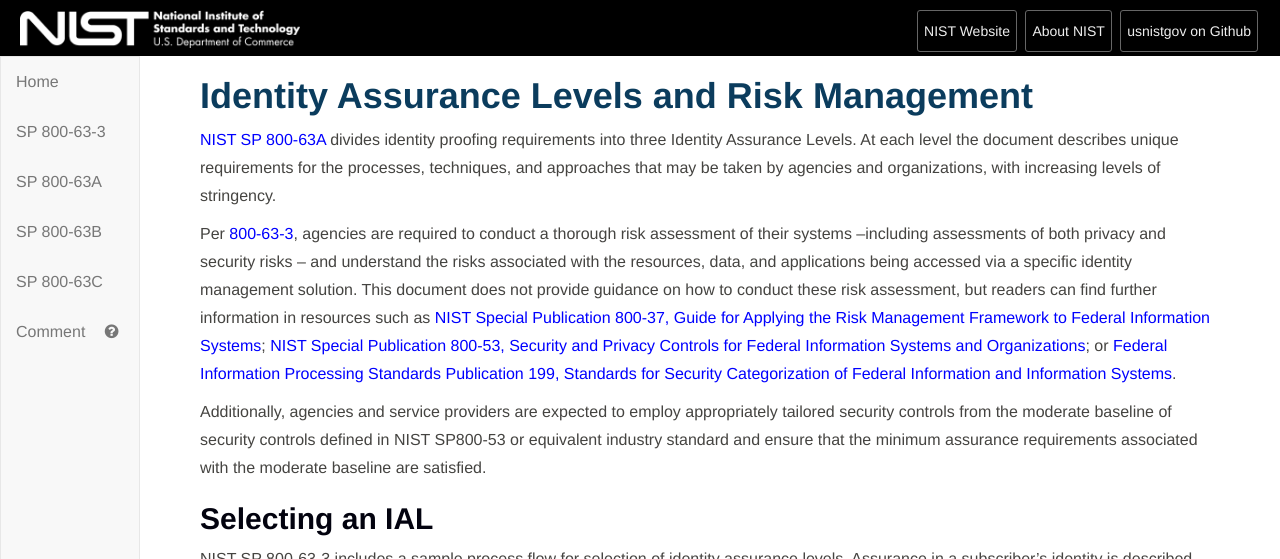
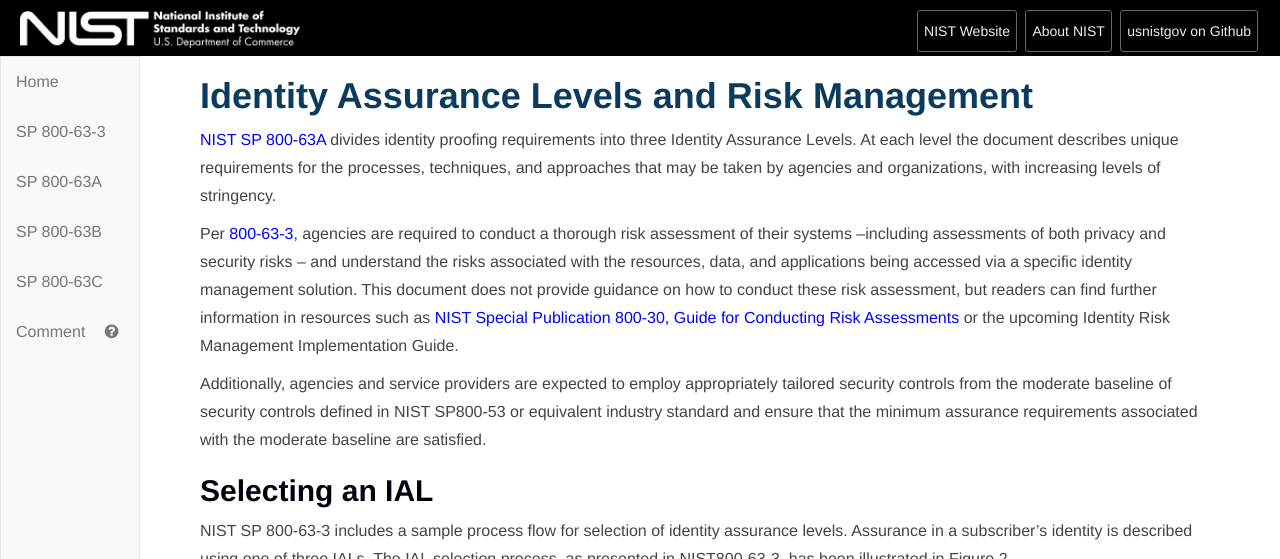
Before and after one commit to tridentity/800-63A-ImplGuide, a Jekyll site: the page built from 2_Identity-Assurance-Levels-and-Risk-Management.md, in a window 1280 px wide and 900 px high, cut to the strip 0-559 px from the top of the window. Built offline with Jekyll 4.4.1, drawn with Linux system fonts in a browser that asks for light colours; our own code applies the rules of GitHub Pages for plain Markdown files.

Commit message:
Update 2_Identity-Assurance-Levels-and-Risk-Management.md

```diff
--- a/2_Identity-Assurance-Levels-and-Risk-Management.md
+++ b/2_Identity-Assurance-Levels-and-Risk-Management.md
@@ -2,7 +2,7 @@
 
 [NIST SP 800-63A](https://pages.nist.gov/800-63-3/sp800-63a.html) divides identity proofing requirements into three Identity Assurance Levels. At each level the document describes unique requirements for the processes, techniques, and approaches that may be taken by agencies and organizations, with increasing levels of stringency.
 
-Per [800-63-3](https://pages.nist.gov/800-63-3/), agencies are required to conduct a thorough risk assessment of their systems –including assessments of both privacy and security risks -- and understand the risks associated with the resources, data, and applications being accessed via a specific identity management solution. This document does not provide guidance on how to conduct these risk assessment, but readers can find further information in resources such as [NIST Special Publication 800-37, Guide for Applying the Risk Management Framework to Federal Information Systems](http://nvlpubs.nist.gov/nistpubs/SpecialPublications/NIST.SP.800-37r1.pdf); [NIST Special Publication 800-53, Security and Privacy Controls for Federal Information Systems and Organizations](http://nvlpubs.nist.gov/nistpubs/SpecialPublications/NIST.SP.800-53r4.pdf); or [Federal Information Processing Standards Publication 199, Standards for Security Categorization of Federal Information and Information Systems](http://nvlpubs.nist.gov/nistpubs/FIPS/NIST.FIPS.199.pdf).
+Per [800-63-3](https://pages.nist.gov/800-63-3/), agencies are required to conduct a thorough risk assessment of their systems –including assessments of both privacy and security risks -- and understand the risks associated with the resources, data, and applications being accessed via a specific identity management solution. This document does not provide guidance on how to conduct these risk assessment, but readers can find further information in resources such as [NIST Special Publication 800-30, Guide for Conducting Risk Assessments](http://nvlpubs.nist.gov/nistpubs/Legacy/SP/nistspecialpublication800-30r1.pdf) or the upcoming Identity Risk Management Implementation Guide.
 
 Additionally, agencies and service providers are expected to employ appropriately tailored security controls from the moderate baseline of security controls defined in NIST SP800-53 or equivalent industry standard and ensure that the minimum assurance requirements associated with the moderate baseline are satisfied.
 
```
